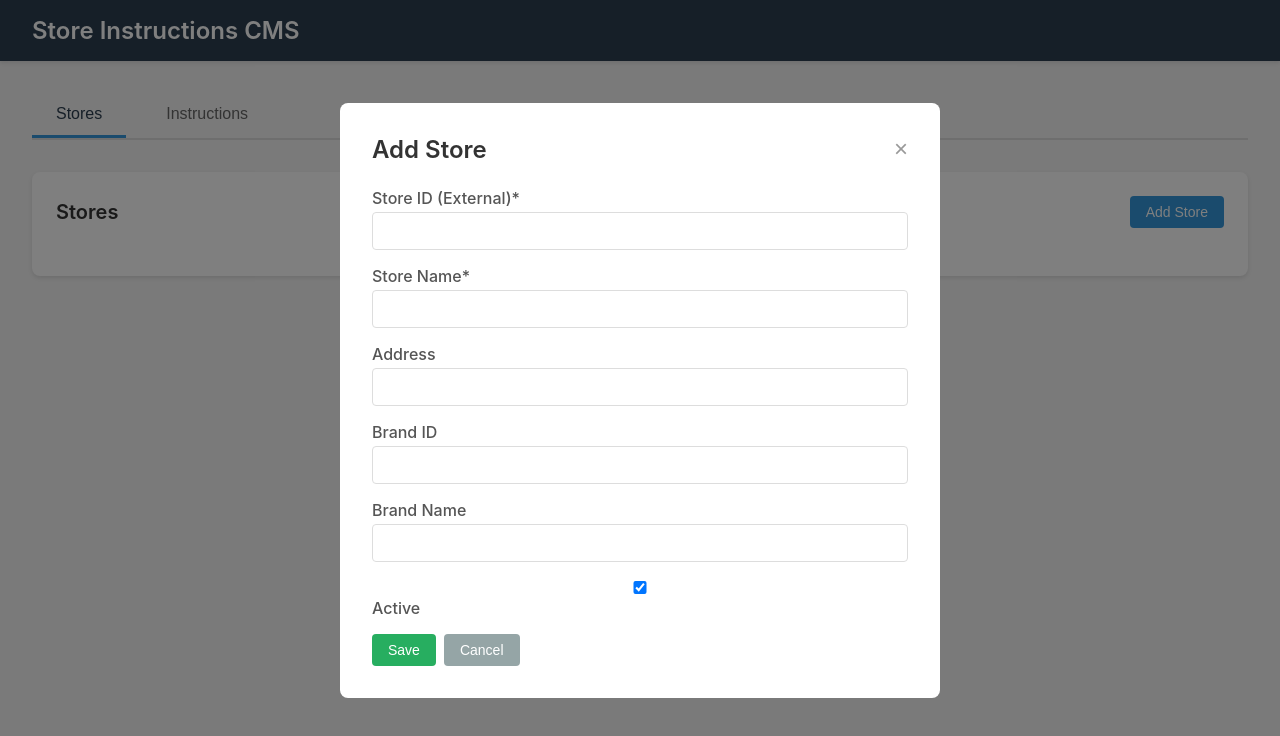
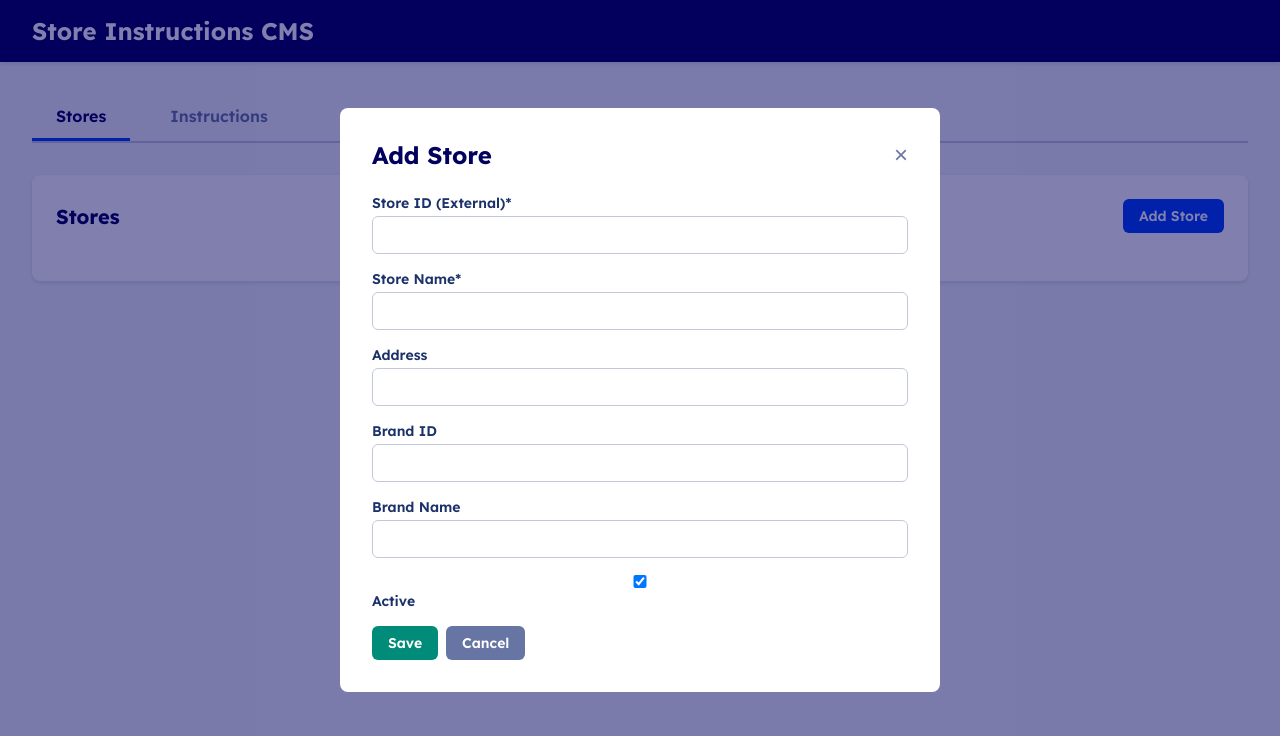
Before and after one commit to emestanza/store-instructions-poc, a website: page public/index.html in a window 1280 px wide. Both pictures are taken after a click on the button "Add Store". Drawn offline with Linux system fonts and the light colour scheme; no server answers.

Commit message:
feat: integrate Zubale design tokens into UI

```diff
--- a/public/admin-styles.css
+++ b/public/admin-styles.css
@@ -1,4 +1,4 @@
-/* Shared styles for admin UI */
+/* Shared styles for admin UI with Zubale Design Tokens */
 * {
   margin: 0;
   padding: 0;
@@ -6,15 +6,16 @@
 }
 
 body {
-  font-family: -apple-system, BlinkMacSystemFont, 'Segoe UI', Roboto, Oxygen, Ubuntu, sans-serif;
-  background: #f5f5f5;
-  color: #333;
+  font-family: 'Lexend', -apple-system, BlinkMacSystemFont, 'Segoe UI', Roboto, Oxygen, Ubuntu, sans-serif;
+  background: var(--zu-color-neutral-200);
+  color: var(--zu-color-neutral-700);
+  font-weight: var(--zu-font-weight-regular);
 }
 
 .header {
-  background: #2c3e50;
-  color: white;
-  padding: 1rem 2rem;
+  background: var(--zu-color-brand-accent);
+  color: var(--zu-color-neutral-100);
+  padding: var(--zu-space-4) var(--zu-space-8);
   box-shadow: 0 2px 4px rgba(0,0,0,0.1);
   display: flex;
   justify-content: space-between;
@@ -22,156 +23,169 @@ body {
 }
 
 .header h1 {
-  font-size: 1.5rem;
-  font-weight: 600;
+  font-size: var(--zu-font-size-24);
+  font-weight: var(--zu-font-weight-bold);
 }
 
 .container {
   max-width: 1200px;
-  margin: 2rem auto;
-  padding: 0 2rem;
+  margin: var(--zu-space-8) auto;
+  padding: 0 var(--zu-space-8);
 }
 
 .card {
-  background: white;
+  background: var(--zu-color-neutral-100);
   border-radius: 8px;
-  padding: 1.5rem;
+  padding: var(--zu-space-6);
   box-shadow: 0 2px 4px rgba(0,0,0,0.1);
-  margin-bottom: 1.5rem;
+  margin-bottom: var(--zu-space-6);
 }
 
 .card-header {
   display: flex;
   justify-content: space-between;
   align-items: center;
-  margin-bottom: 1.5rem;
+  margin-bottom: var(--zu-space-6);
 }
 
 .card-title {
-  font-size: 1.25rem;
-  font-weight: 600;
+  font-size: var(--zu-font-size-20);
+  font-weight: var(--zu-font-weight-bold);
+  color: var(--zu-color-neutral-700);
 }
 
 .btn {
-  padding: 0.5rem 1rem;
+  padding: var(--zu-space-2) var(--zu-space-4);
   border: none;
-  border-radius: 4px;
+  border-radius: 6px;
   cursor: pointer;
-  font-size: 0.875rem;
-  font-weight: 500;
+  font-size: var(--zu-font-size-14);
+  font-weight: var(--zu-font-weight-semibold);
+  font-family: 'Lexend', sans-serif;
   transition: all 0.2s;
 }
 
 .btn-primary {
-  background: #3498db;
-  color: white;
+  background: var(--zu-color-brand-primary);
+  color: var(--zu-color-neutral-100);
 }
 
 .btn-primary:hover {
-  background: #2980b9;
+  background: var(--zu-color-informative-700);
 }
 
 .btn-success {
-  background: #27ae60;
-  color: white;
+  background: var(--zu-color-positive-500);
+  color: var(--zu-color-neutral-100);
 }
 
 .btn-success:hover {
-  background: #229954;
+  background: var(--zu-color-positive-700);
 }
 
 .btn-danger {
-  background: #e74c3c;
-  color: white;
+  background: var(--zu-color-negative-500);
+  color: var(--zu-color-neutral-100);
 }
 
 .btn-danger:hover {
-  background: #c0392b;
+  background: var(--zu-color-negative-700);
 }
 
 .btn-secondary {
-  background: #95a5a6;
-  color: white;
+  background: var(--zu-color-neutral-500);
+  color: var(--zu-color-neutral-100);
 }
 
 .btn-secondary:hover {
-  background: #7f8c8d;
+  background: var(--zu-color-neutral-600);
 }
 
 .block {
-  border: 1px solid #ddd;
-  border-radius: 4px;
-  padding: 1rem;
-  margin-bottom: 1rem;
-  background: #fafafa;
+  border: 1px solid var(--zu-color-neutral-400);
+  border-radius: 6px;
+  padding: var(--zu-space-4);
+  margin-bottom: var(--zu-space-4);
+  background: var(--zu-color-neutral-200);
 }
 
 .block-header {
   display: flex;
   justify-content: space-between;
   align-items: center;
-  margin-bottom: 0.5rem;
+  margin-bottom: var(--zu-space-2);
 }
 
 .block-type {
-  font-weight: 600;
-  color: #666;
+  font-weight: var(--zu-font-weight-semibold);
+  color: var(--zu-color-neutral-600);
   text-transform: uppercase;
-  font-size: 0.75rem;
+  font-size: var(--zu-font-size-12);
 }
 
 .form-group {
-  margin-bottom: 1rem;
+  margin-bottom: var(--zu-space-4);
 }
 
 label {
   display: block;
-  margin-bottom: 0.25rem;
-  font-weight: 500;
-  color: #555;
+  margin-bottom: var(--zu-space-1);
+  font-weight: var(--zu-font-weight-semibold);
+  font-size: var(--zu-font-size-14);
+  color: var(--zu-color-neutral-600);
 }
 
 input, select, textarea {
   width: 100%;
-  padding: 0.5rem;
-  border: 1px solid #ddd;
-  border-radius: 4px;
-  font-size: 1rem;
-  font-family: inherit;
+  padding: var(--zu-space-2);
+  border: 1px solid var(--zu-color-neutral-400);
+  border-radius: 6px;
+  font-size: var(--zu-font-size-16);
+  font-family: 'Lexend', sans-serif;
+  font-weight: var(--zu-font-weight-light);
+  color: var(--zu-color-neutral-700);
+  transition: border-color 0.2s;
+}
+
+input:focus, select:focus, textarea:focus {
+  outline: none;
+  border-color: var(--zu-color-brand-primary);
 }
 
 textarea {
   min-height: 100px;
   resize: vertical;
+  line-height: 1.5;
 }
 
 .actions {
   display: flex;
-  gap: 0.5rem;
+  gap: var(--zu-space-2);
 }
 
 .loading {
   text-align: center;
-  padding: 2rem;
-  color: #999;
+  padding: var(--zu-space-8);
+  color: var(--zu-color-neutral-500);
+  font-weight: var(--zu-font-weight-light);
 }
 
 .badge {
   display: inline-block;
-  padding: 0.25rem 0.5rem;
+  padding: var(--zu-space-1) var(--zu-space-2);
   border-radius: 4px;
-  font-size: 0.75rem;
-  font-weight: 600;
+  font-size: var(--zu-font-size-12);
+  font-weight: var(--zu-font-weight-semibold);
 }
 
 .badge-success {
-  background: #d4edda;
-  color: #155724;
+  background: var(--zu-color-positive-300);
+  color: var(--zu-color-positive-700);
 }
 
 .badge-danger {
-  background: #f8d7da;
-  color: #721c24;
+  background: var(--zu-color-negative-300);
+  color: var(--zu-color-negative-700);
 }
 
 .file-input-wrapper {
@@ -183,23 +197,24 @@ textarea {
 .file-preview {
   max-width: 200px;
   max-height: 200px;
-  margin-top: 0.5rem;
-  border-radius: 4px;
+  margin-top: var(--zu-space-2);
+  border-radius: 6px;
+  border: 1px solid var(--zu-color-neutral-400);
 }
 
 .upload-status {
-  margin-top: 0.5rem;
-  padding: 0.5rem;
-  border-radius: 4px;
-  font-size: 0.875rem;
+  margin-top: var(--zu-space-2);
+  padding: var(--zu-space-2);
+  border-radius: 6px;
+  font-size: var(--zu-font-size-14);
 }
 
 .upload-status.success {
-  background: #d4edda;
-  color: #155724;
+  background: var(--zu-color-positive-300);
+  color: var(--zu-color-positive-700);
 }
 
 .upload-status.error {
-  background: #f8d7da;
-  color: #721c24;
+  background: var(--zu-color-negative-300);
+  color: var(--zu-color-negative-700);
 }
--- a/public/index.html
+++ b/public/index.html
@@ -4,6 +4,10 @@
   <meta charset="UTF-8">
   <meta name="viewport" content="width=device-width, initial-scale=1.0">
   <title>Store Instructions CMS</title>
+  <link rel="preconnect" href="https://fonts.googleapis.com">
+  <link rel="preconnect" href="https://fonts.gstatic.com" crossorigin>
+  <link href="https://fonts.googleapis.com/css2?family=Lexend:wght@300;400;600;700&display=swap" rel="stylesheet">
+  <link rel="stylesheet" href="/tokens.css">
   <style>
     * {
       margin: 0;
@@ -12,54 +16,57 @@
     }
 
     body {
-      font-family: -apple-system, BlinkMacSystemFont, 'Segoe UI', Roboto, Oxygen, Ubuntu, sans-serif;
-      background: #f5f5f5;
-      color: #333;
+      font-family: 'Lexend', -apple-system, BlinkMacSystemFont, 'Segoe UI', Roboto, Oxygen, Ubuntu, sans-serif;
+      background: var(--zu-color-neutral-200);
+      color: var(--zu-color-neutral-700);
+      font-weight: var(--zu-font-weight-regular);
     }
 
     .header {
-      background: #2c3e50;
-      color: white;
-      padding: 1rem 2rem;
+      background: var(--zu-color-brand-accent);
+      color: var(--zu-color-neutral-100);
+      padding: var(--zu-space-4) var(--zu-space-8);
       box-shadow: 0 2px 4px rgba(0,0,0,0.1);
     }
 
     .header h1 {
-      font-size: 1.5rem;
-      font-weight: 600;
+      font-size: var(--zu-font-size-24);
+      font-weight: var(--zu-font-weight-bold);
     }
 
     .container {
       max-width: 1400px;
-      margin: 2rem auto;
-      padding: 0 2rem;
+      margin: var(--zu-space-8) auto;
+      padding: 0 var(--zu-space-8);
     }
 
     .tabs {
       display: flex;
-      gap: 1rem;
-      margin-bottom: 2rem;
-      border-bottom: 2px solid #ddd;
+      gap: var(--zu-space-4);
+      margin-bottom: var(--zu-space-8);
+      border-bottom: 2px solid var(--zu-color-neutral-400);
     }
 
     .tab {
-      padding: 0.75rem 1.5rem;
+      padding: var(--zu-space-3) var(--zu-space-6);
       background: none;
       border: none;
       border-bottom: 3px solid transparent;
       cursor: pointer;
-      font-size: 1rem;
-      color: #666;
+      font-size: var(--zu-font-size-16);
+      font-weight: var(--zu-font-weight-semibold);
+      color: var(--zu-color-neutral-500);
       transition: all 0.2s;
+      font-family: 'Lexend', sans-serif;
     }
 
     .tab:hover {
-      color: #333;
+      color: var(--zu-color-neutral-700);
     }
 
     .tab.active {
-      color: #2c3e50;
-      border-bottom-color: #3498db;
+      color: var(--zu-color-brand-accent);
+      border-bottom-color: var(--zu-color-brand-primary);
     }
 
     .tab-content {
@@ -71,69 +78,71 @@
     }
 
     .card {
-      background: white;
+      background: var(--zu-color-neutral-100);
       border-radius: 8px;
-      padding: 1.5rem;
+      padding: var(--zu-space-6);
       box-shadow: 0 2px 4px rgba(0,0,0,0.1);
-      margin-bottom: 1.5rem;
+      margin-bottom: var(--zu-space-6);
     }
 
     .card-header {
       display: flex;
       justify-content: space-between;
       align-items: center;
-      margin-bottom: 1.5rem;
+      margin-bottom: var(--zu-space-6);
     }
 
     .card-title {
-      font-size: 1.25rem;
-      font-weight: 600;
+      font-size: var(--zu-font-size-20);
+      font-weight: var(--zu-font-weight-bold);
+      color: var(--zu-color-neutral-700);
     }
 
     .btn {
-      padding: 0.5rem 1rem;
+      padding: var(--zu-space-2) var(--zu-space-4);
       border: none;
-      border-radius: 4px;
+      border-radius: 6px;
       cursor: pointer;
-      font-size: 0.875rem;
-      font-weight: 500;
+      font-size: var(--zu-font-size-14);
+      font-weight: var(--zu-font-weight-semibold);
+      font-family: 'Lexend', sans-serif;
       transition: all 0.2s;
     }
 
     .btn-primary {
-      background: #3498db;
-      color: white;
+      background: var(--zu-color-brand-primary);
+      color: var(--zu-color-neutral-100);
     }
 
     .btn-primary:hover {
-      background: #2980b9;
+      background: var(--zu-color-informative-700);
     }
 
     .btn-success {
-      background: #27ae60;
-      color: white;
+      background: var(--zu-color-positive-500);
+      color: var(--zu-color-neutral-100);
     }
 
     .btn-success:hover {
-      background: #229954;
+      background: var(--zu-color-positive-700);
     }
 
     .btn-danger {
-      background: #e74c3c;
-      color: white;
+      background: var(--zu-color-negative-500);
+      color: var(--zu-color-neutral-100);
     }
 
     .btn-danger:hover {
-      background: #c0392b;
+      background: var(--zu-color-negative-700);
     }
 
     .btn-secondary {
-      background: #95a5a6;
-      color: white;
+      background: var(--zu-color-neutral-500);
+      color: var(--zu-color-neutral-100);
     }
 
     .btn-secondary:hover {
-      background: #7f8c8d;
+      background: var(--zu-color-neutral-600);
     }
 
     table {
@@ -143,53 +152,65 @@
 
     th {
       text-align: left;
-      padding: 0.75rem;
-      background: #f8f9fa;
-      font-weight: 600;
-      border-bottom: 2px solid #ddd;
+      padding: var(--zu-space-3);
+      background: var(--zu-color-neutral-200);
+      font-weight: var(--zu-font-weight-semibold);
+      font-size: var(--zu-font-size-14);
+      color: var(--zu-color-neutral-600);
+      border-bottom: 2px solid var(--zu-color-neutral-400);
     }
 
     td {
-      padding: 0.75rem;
-      border-bottom: 1px solid #eee;
+      padding: var(--zu-space-3);
+      border-bottom: 1px solid var(--zu-color-neutral-300);
+      font-size: var(--zu-font-size-14);
     }
 
     .badge {
       display: inline-block;
-      padding: 0.25rem 0.5rem;
+      padding: var(--zu-space-1) var(--zu-space-2);
       border-radius: 4px;
-      font-size: 0.75rem;
-      font-weight: 600;
+      font-size: var(--zu-font-size-12);
+      font-weight: var(--zu-font-weight-semibold);
     }
 
     .badge-success {
-      background: #d4edda;
-      color: #155724;
+      background: var(--zu-color-positive-300);
+      color: var(--zu-color-positive-700);
     }
 
     .badge-danger {
-      background: #f8d7da;
-      color: #721c24;
+      background: var(--zu-color-negative-300);
+      color: var(--zu-color-negative-700);
     }
 
     .form-group {
-      margin-bottom: 1rem;
+      margin-bottom: var(--zu-space-4);
     }
 
     label {
       display: block;
-      margin-bottom: 0.25rem;
-      font-weight: 500;
-      color: #555;
+      margin-bottom: var(--zu-space-1);
+      font-weight: var(--zu-font-weight-semibold);
+      font-size: var(--zu-font-size-14);
+      color: var(--zu-color-neutral-600);
     }
 
     input, select, textarea {
       width: 100%;
-      padding: 0.5rem;
-      border: 1px solid #ddd;
-      border-radius: 4px;
-      font-size: 1rem;
-      font-family: inherit;
+      padding: var(--zu-space-2);
+      border: 1px solid var(--zu-color-neutral-400);
+      border-radius: 6px;
+      font-size: var(--zu-font-size-16);
+      font-family: 'Lexend', sans-serif;
+      font-weight: var(--zu-font-weight-light);
+      color: var(--zu-color-neutral-700);
+      transition: border-color 0.2s;
+    }
+
+    input:focus, select:focus, textarea:focus {
+      outline: none;
+      border-color: var(--zu-color-brand-primary);
     }
 
     textarea {
@@ -204,7 +225,7 @@
       left: 0;
       width: 100%;
       height: 100%;
-      background: rgba(0,0,0,0.5);
+      background: rgba(2, 1, 93, 0.5);
       z-index: 1000;
     }
 
@@ -215,9 +236,9 @@
     }
 
     .modal-content {
-      background: white;
+      background: var(--zu-color-neutral-100);
       border-radius: 8px;
-      padding: 2rem;
+      padding: var(--zu-space-8);
       max-width: 600px;
       width: 90%;
       max-height: 90vh;
@@ -228,50 +249,52 @@
       display: flex;
       justify-content: space-between;
       align-items: center;
-      margin-bottom: 1.5rem;
+      margin-bottom: var(--zu-space-6);
     }
 
     .modal-title {
-      font-size: 1.5rem;
-      font-weight: 600;
+      font-size: var(--zu-font-size-24);
+      font-weight: var(--zu-font-weight-bold);
+      color: var(--zu-color-neutral-700);
     }
 
     .close-btn {
       background: none;
       border: none;
-      font-size: 1.5rem;
+      font-size: var(--zu-font-size-24);
       cursor: pointer;
-      color: #999;
+      color: var(--zu-color-neutral-500);
     }
 
     .close-btn:hover {
-      color: #333;
+      color: var(--zu-color-neutral-700);
     }
 
     .block {
-      border: 1px solid #ddd;
-      border-radius: 4px;
-      padding: 1rem;
-      margin-bottom: 1rem;
-      background: #fafafa;
+      border: 1px solid var(--zu-color-neutral-400);
+      border-radius: 6px;
+      padding: var(--zu-space-4);
+      margin-bottom: var(--zu-space-4);
+      background: var(--zu-color-neutral-200);
     }
 
     .block-header {
       display: flex;
       justify-content: space-between;
       align-items: center;
-      margin-bottom: 0.5rem;
+      margin-bottom: var(--zu-space-2);
     }
 
     .loading {
       text-align: center;
-      padding: 2rem;
-      color: #999;
+      padding: var(--zu-space-8);
+      color: var(--zu-color-neutral-500);
+      font-weight: var(--zu-font-weight-light);
     }
 
     .actions {
       display: flex;
-      gap: 0.5rem;
+      gap: var(--zu-space-2);
     }
   </style>
 </head>
--- /dev/null
+++ b/public/tokens.css
@@ -0,0 +1,75 @@
+/* Zubale Design Tokens - CSS Variables */
+:root {
+  /* Brand Colors */
+  --zu-color-brand-primary: #0043FC;
+  --zu-color-brand-accent: #02015D;
+
+  /* Neutral Colors */
+  --zu-color-neutral-700: #02015D;
+  --zu-color-neutral-600: #1B316A;
+  --zu-color-neutral-500: #6675A3;
+  --zu-color-neutral-400: #C2C8DA;
+  --zu-color-neutral-300: #DFE6F6;
+  --zu-color-neutral-200: #F2F5FA;
+  --zu-color-neutral-100: #FFFFFF;
+
+  /* Positive/Success Colors */
+  --zu-color-positive-700: #00705F;
+  --zu-color-positive-500: #008C78;
+  --zu-color-positive-300: #D0F7F2;
+
+  /* Warning Colors */
+  --zu-color-warning-700: #D96D02;
+  --zu-color-warning-500: #F38401;
+  --zu-color-warning-300: #FFE2C5;
+
+  /* Informative Colors */
+  --zu-color-informative-700: #2750A1;
+  --zu-color-informative-500: #3A6CCF;
+  --zu-color-informative-300: #D1E2FA;
+
+  /* Negative/Error Colors */
+  --zu-color-negative-700: #B0203C;
+  --zu-color-negative-500: #E82C50;
+  --zu-color-negative-300: #FFD3DC;
+
+  /* Complementary Colors */
+  --zu-color-complementary-1: #BA22EC;
+  --zu-color-complementary-2: #69F0A2;
+  --zu-color-complementary-3: #FAE34B;
+  --zu-color-complementary-4: #EB2F90;
+
+  /* Font Sizes */
+  --zu-font-size-60: 3.75rem;
+  --zu-font-size-48: 3rem;
+  --zu-font-size-32: 2rem;
+  --zu-font-size-28: 1.75rem;
+  --zu-font-size-24: 1.5rem;
+  --zu-font-size-20: 1.25rem;
+  --zu-font-size-18: 1.125rem;
+  --zu-font-size-16: 1rem;
+  --zu-font-size-14: 0.875rem;
+  --zu-font-size-12: 0.75rem;
+  --zu-font-size-10: 0.625rem;
+
+  /* Font Weights */
+  --zu-font-weight-light: 300;
+  --zu-font-weight-regular: 400;
+  --zu-font-weight-semibold: 600;
+  --zu-font-weight-bold: 700;
+
+  /* Spacing */
+  --zu-space-1: 0.25rem;
+  --zu-space-2: 0.5rem;
+  --zu-space-3: 0.75rem;
+  --zu-space-4: 1rem;
+  --zu-space-5: 1.25rem;
+  --zu-space-6: 1.5rem;
+  --zu-space-7: 1.75rem;
+  --zu-space-8: 2rem;
+  --zu-space-9: 2.5rem;
+  --zu-space-10: 3.5rem;
+  --zu-space-11: 4.5rem;
+  --zu-space-12: 5rem;
+  --zu-space-13: 6rem;
+}
```
Also changed, not shown: PHASE_1_CHECKPOINT.md (+33 -1 lines), public/edit-instruction.html (+4 -0 lines), public/preview.html (+54 -43 lines).
